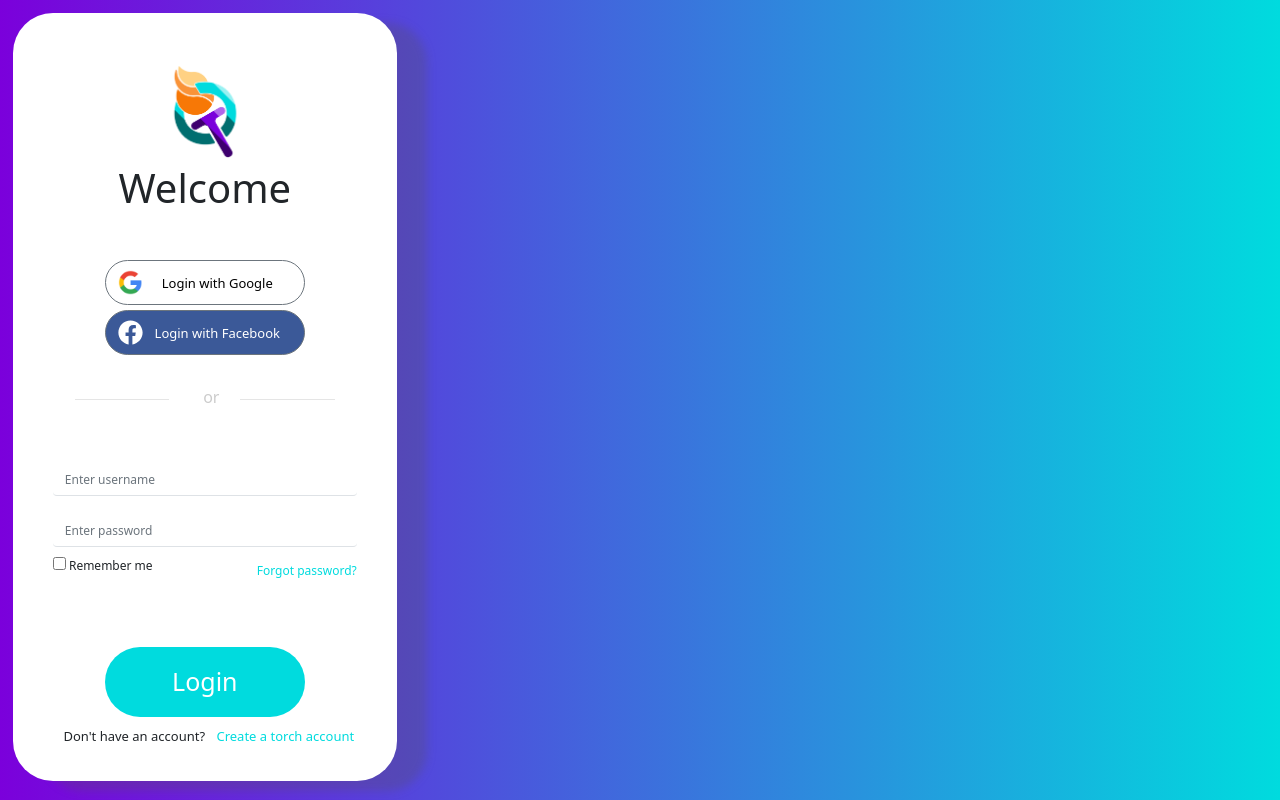
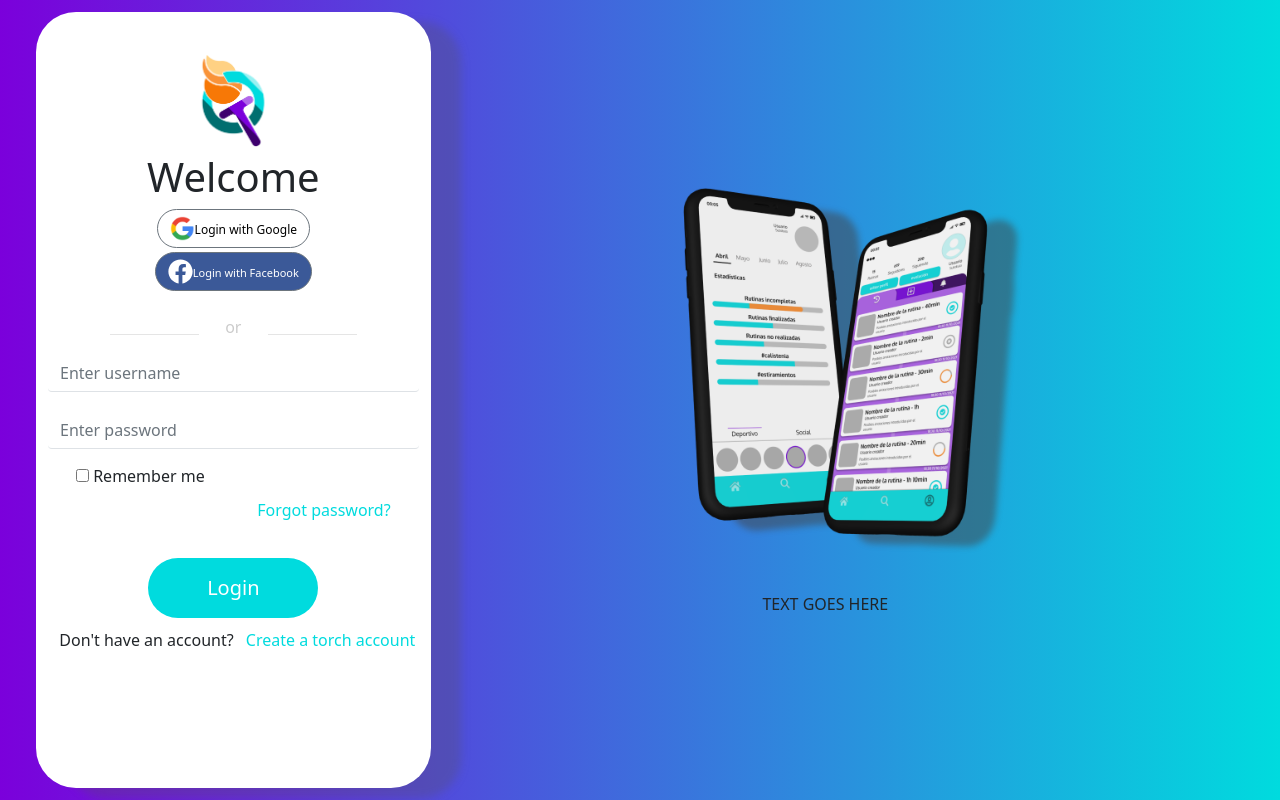
Before and after one commit to SyTW-2122/E02, a Vue app in the folder torch-front/: page / in a window 1280 px wide. Built offline with nearby package versions, Linux system fonts and the light colour scheme; what vue-image-upload-resize would draw is missing.

Commit message:
hotfix: merging changes from main :warning:

```diff
--- a/torch-front/src/views/SignIn.vue
+++ b/torch-front/src/views/SignIn.vue
@@ -1,4 +1,3 @@
-<<<<<<< HEAD
 <template class="">
   <b-container fluid class="background px-5">
     <b-row fluid class="h-100 w-100">
@@ -343,363 +342,3 @@ h1 {
 }
 
 </style>
-=======
-<template>
-  <div class = "background">
-    <b-container fluid="lg" class="sign-in">
-      <b-row class="welcome">
-        <b-col cols="12">
-          <img src="../assets/images/torch-logo.png" alt="">
-        </b-col>
-        <b-col cols="12">
-        <h1>Welcome</h1>
-        </b-col>
-      </b-row>
-      <b-row class="passport-google">
-          <b-col cols="12">
-            <b-button pill class="login-google">
-              <img src="../assets/images/google.png" align="left" alt=""/>
-              <p>Login with Google</p>
-            </b-button>
-          </b-col>
-      </b-row>
-      <b-row class="passport-facebook">
-          <b-col cols="12">
-            <b-button pill class="login-facebook">
-              <img src="../assets/images/facebook.svg" align="left" alt=""/>
-              <p>Login with Facebook</p>
-            </b-button>
-          </b-col>
-      </b-row>
-      <b-row class="separator" align-v="center">
-        <b-col>
-          <div class="line"></div>
-        </b-col>
-        <b-col cols="1" xl="2" class="text-center">
-          <p>or</p>
-        </b-col>
-        <b-col>
-          <div class="line"></div>
-        </b-col>
-      </b-row>
-      <div class="login-form">
-        <b-form-row>
-          <b-form @submit.prevent="handleLogin">
-            <b-form-group
-              id="input-group-email"
-              label=""
-              label-for="input-email"
-              class="input-group-email"
-            >
-              <b-form-input
-                  id="input-email"
-                  type="text"
-                  v-model="attemptUser.username"
-                  v-validate="'required'"
-                  placeholder="Enter username"
-                  class="input-email border-bottom"
-                  name="username"
-              ></b-form-input>
-              <div
-                v-if="errors.has('username')"
-                class="alert alert-danger username-alert"
-                role="alert"
-              >Username is required!</div>
-            </b-form-group>
-            <b-form-group
-              id="input-group-password"
-              label=""
-              label-for="input-password"
-              class="input-group-password"
-            >
-              <b-form-input
-                  id="input-password"
-                  type="password"
-                  v-model="attemptUser.password"
-                  v-validate="'required'"
-                  placeholder="Enter password"
-                  class="input-password border-bottom"
-                  name="password"
-              ></b-form-input>
-              <div
-                v-if="errors.has('password')"
-                class="alert alert-danger"
-                role="alert"
-              >Password is required!</div>
-              <b-row class="bottom-form" align-h="between">
-                <b-col cols="6">
-                  <b-form-checkbox class="remember-me">&nbsp;Remember me</b-form-checkbox>
-                </b-col>
-                <b-col cols="6">
-                  <p><a href="" class="forgot-password">Forgot password?</a></p>
-                </b-col>
-              </b-row>
-            </b-form-group>
-            <div class="form-group">
-              <div v-if="message" class="alert alert-danger" role="alert">{{message.msg}}</div>
-            </div>
-            <div class="login-button">
-              <b-button pill type="submit" variant="primary" :disabled="loading">
-                <span v-show="loading" class="spinner-border spinner-border-sm"></span>
-                <span>Login</span>
-              </b-button>
-            </div>
-            <div class="create-account">
-              <p class="mx-2">Don't have an account?&nbsp;</p>
-              <router-link to="/sign-up">Create a torch account</router-link>
-            </div>
-          </b-form>
-        </b-form-row>
-      </div>
-    </b-container>
-  </div>
-</template>
-
-<script>
-import { mapState } from 'vuex';
-import User from '../models/user';
-
-export default {
-  name: 'Login',
-  data() {
-    return {
-      attemptUser: new User('', ''),
-      loading: false,
-      message: '',
-    };
-  },
-  computed: {
-    ...mapState('auth', ['user']),
-    loggedIn() {
-      return this.$store.state.auth.status.loggedIn;
-    },
-  },
-  created() {
-    if (this.loggedIn) {
-      this.$router.push(`/${this.user.data.username}`);
-    }
-  },
-  methods: {
-    handleLogin() {
-      this.loading = true;
-      this.$validator.validateAll().then((isValid) => {
-        if (!isValid) {
-          this.loading = false;
-          return;
-        }
-
-        if (this.attemptUser.username && this.attemptUser.password) {
-          this.$store.dispatch('auth/login', this.attemptUser).then(
-            () => {
-              this.$router.push(`/${this.user.data.username}`);
-            },
-            (error) => {
-              this.loading = false;
-              this.message = (error.response && error.response.data)
-                || error.message
-                || error.toString();
-            },
-          );
-        }
-      });
-    },
-  },
-};
-</script>
-
-<style scoped>
-
-@media screen and (min-width: 1025px) {
-  .background {
-    position:fixed;
-    padding:0;
-    margin:0;
-    top:0;
-    left:0;
-    width: 100%;
-    height: 100%;
-    background: linear-gradient(0.25turn,#7B00DB, #00DBDE);
-  }
-}
-
-@media screen and (max-width: 1025px) {
-  .sign-in {
-    position:fixed;
-    padding:0;
-    margin:0;
-    top:0;
-    left:0;
-    width: 100%;
-    height: 100%;
-    background-color: #FFF;
-  }
-}
-
-@media screen and (min-width: 1025px) {
-  .sign-in {
-    padding:0;
-    margin:0;
-    background-color: #FFF;
-    height: 96%;
-    width: 30%;
-    margin-left: 1%;
-    margin-top: 1%;
-    margin-bottom: 1%;
-    border-radius: 40px;
-  }
-}
-
-.welcome img {
-  display: block;
-  margin-left: auto;
-  margin-right: auto;
-  margin-top: 50px;
-  width: 120px;
-}
-
-h1 {
-  text-align: center;
-  margin-top: 5px;
-}
-
-.passport-buttons {
-  align-items: center;
-}
-
-.separator {
-  display: flex;
-  align-items: center;
-  margin-left: 50px;
-  margin-right: 50px;
-  margin-top: 20px;
-}
-
-.separator p {
-  padding: 0 10px;
-  opacity: 0.2;
-  color: #000;
-  margin-top: 10px;
-}
-
-.separator .line {
-  flex: 1;
-  height: 1px;
-  background-color: #000;
-  opacity: 0.1;
-
-}
-
-.login-google {
-  display: block;
-  margin-left: auto;
-  margin-right: auto;
-  margin-bottom: 5px;
-  width: 200px;
-  height: 45px;
-  background-color: #FFF;
-  margin-top: 40px;
-}
-
-.login-google img {
-  width: 25px;
-}
-
-.login-google p {
-  display: inline;
-  color: #000;
-  font-size: 13px;
-}
-
-.login-facebook {
-  display: block;
-  margin-left: auto;
-  margin-right: auto;
-  width: 200px;
-  height: 45px;
-  background-color: #3b5998;
-}
-
-.login-facebook img {
-  width: 25px;
-  filter: invert(100%) sepia(1%) saturate(7500%) hue-rotate(59deg) brightness(115%) contrast(100%);
-}
-
-.login-facebook p {
-  display: inline;
-  font-size: 13px;
-}
-
-.login-form {
-  margin-left: 40px;
-  margin-right: 40px;
-  margin-top: 40px;
-}
-
-.input-group-email {
-  margin-bottom: 20px;
-}
-
-.input-email {
-  border: none;
-}
-
-.input-group-password {
-  margin-bottom: 20px;
-}
-
-.input-password {
-  border: none;
-}
-
-.remember-me{
-  display: inline-block;
-  height: 100%;
-  margin-top: 10px;
-}
-
-.bottom-form a{
-
-  color: #00DBDE;
-  text-decoration: none;
-  margin-top: 10px;
-}
-
-.bottom-form p {
-  text-align: right;
-  margin-top: 10px;
-}
-
-.login-button {
-  display: flex;
-  align-items: center;
-  justify-content: center;
-  margin-top: 50px;
-}
-
-.login-button button {
-  width: 200px;
-  height: 70px;
-  background-color: #00DBDE;
-  border: none;
-  font-size: 25px;
-}
-
-.create-account {
-  display: flex;
-  align-items: center;
-  justify-content: center;
-  margin-top: 10px;
-  font-size: 13px;
-}
-
-.create-account p{
-  margin-bottom: 0;
-}
-
-.create-account a{
-  color: #00DBDE;
-  text-decoration: none;
-}
-
-</style>
->>>>>>> main
```
